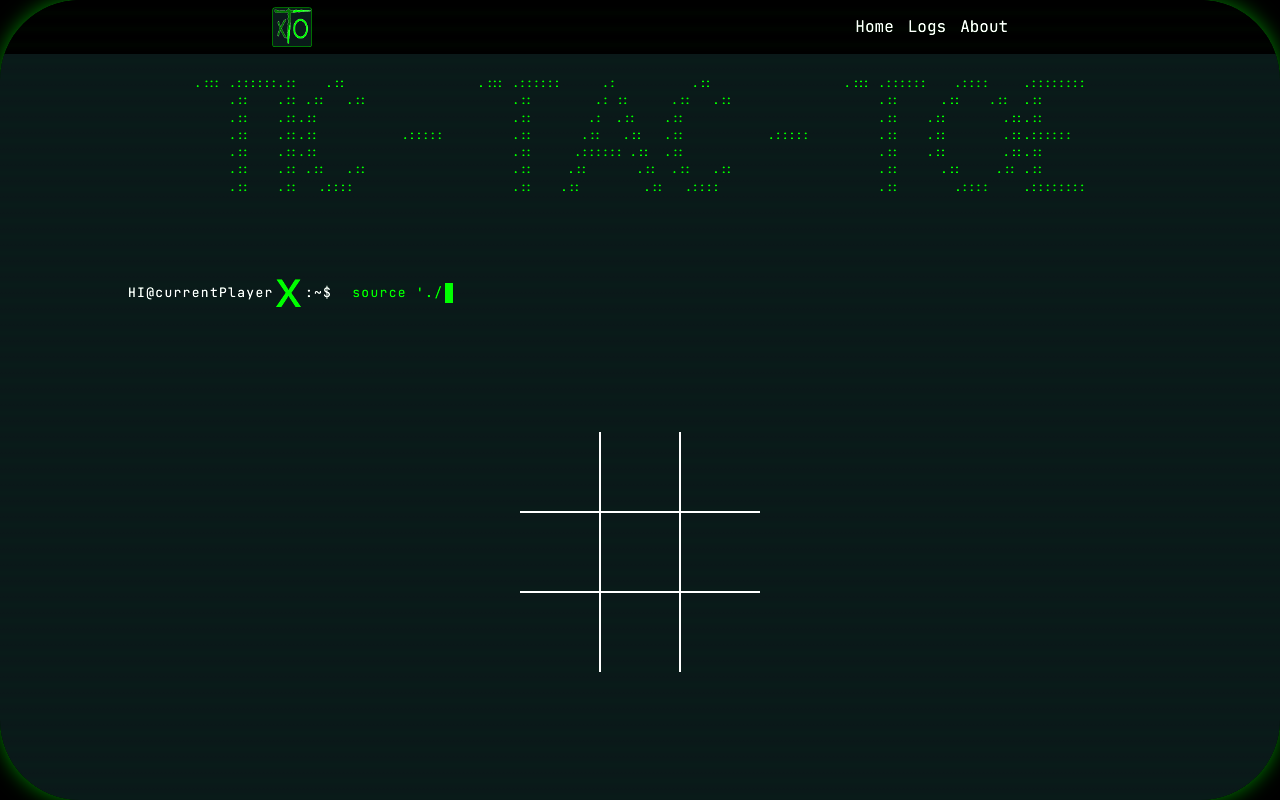
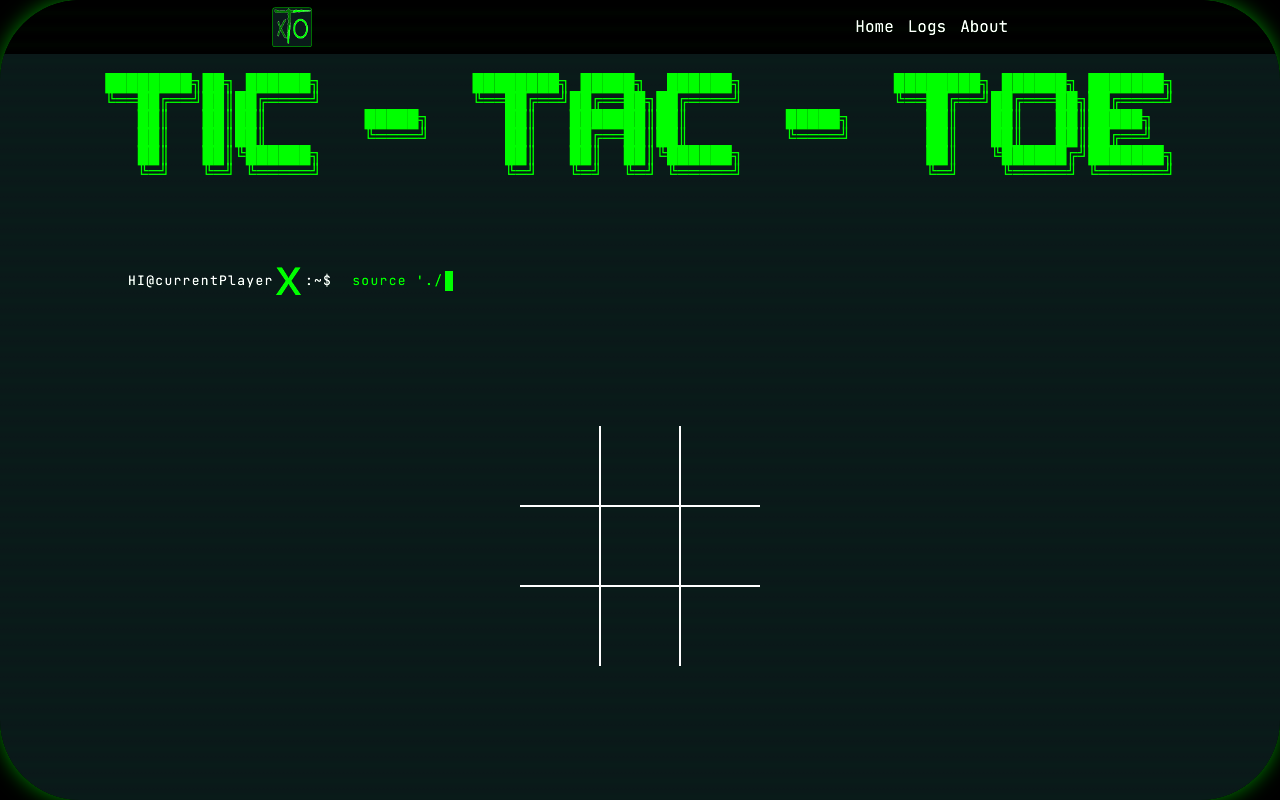
Before and after one commit to QTimos/webTicTacToe, a plain HTML site: page index.html in a window 1280 px wide. Drawn offline with Linux system fonts and the light colour scheme.

Commit message:
changed the ASCII art

```diff
--- a/index.html
+++ b/index.html
@@ -31,14 +31,13 @@
 
             <!-- ASCII Art section -->
             <section class="asciiArtSection">
-                <pre>
-.::: .::::::.::    .::                   .::: .::::::      .:           .::                   .::: .::::::    .::::     .::::::::
-     .::    .:: .::   .::                     .::         .: ::      .::   .::                     .::      .::    .::  .::
-     .::    .::.::                            .::        .:  .::    .::                            .::    .::        .::.::
-     .::    .::.::            .:::::          .::       .::   .::   .::            .:::::          .::    .::        .::.::::::
-     .::    .::.::                            .::      .:::::: .::  .::                            .::    .::        .::.::
-     .::    .:: .::   .::                     .::     .::       .::  .::   .::                     .::      .::     .:: .::
-     .::    .::   .::::                       .::    .::         .::   .::::                       .::        .::::     .::::::::
+                <pre style="font-family: 'Courier New', monospace; font-size: 18px; line-height: 1; letter-spacing: 0;">
+████████╗██╗ ██████╗              ████████╗ █████╗  ██████╗              ████████╗ ██████╗ ███████╗
+╚══██╔══╝██║██╔════╝              ╚══██╔══╝██╔══██╗██╔════╝              ╚══██╔══╝██╔═══██╗██╔════╝
+   ██║   ██║██║         █████╗       ██║   ███████║██║         █████╗       ██║   ██║   ██║█████╗
+   ██║   ██║██║         ╚════╝       ██║   ██╔══██║██║         ╚════╝       ██║   ██║   ██║██╔══╝
+   ██║   ██║╚██████╗                 ██║   ██║  ██║╚██████╗                 ██║   ╚██████╔╝███████╗
+   ╚═╝   ╚═╝ ╚═════╝                 ╚═╝   ╚═╝  ╚═╝ ╚═════╝                 ╚═╝    ╚═════╝ ╚══════╝
                 </pre>
             </section>
 
--- a/style.css
+++ b/style.css
@@ -134,7 +134,7 @@ body {
     color: #fff;
 }
 .asciiArtSection pre {
-    color: #0f0;
+    color: #0d0;
 }
 
 
@@ -382,7 +382,7 @@ body {
     }
 }
 
-@media screen and (max-width: 1023px) {
+@media screen and (max-width: 1070px) {
     .cursor {
         height: 1.4em;
     }
```
